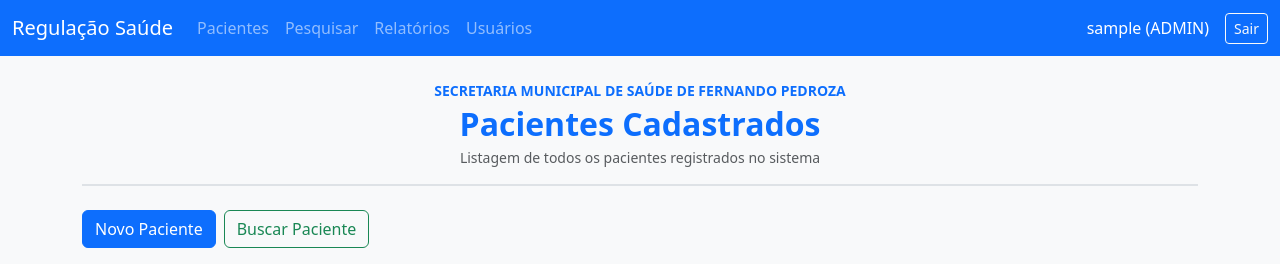
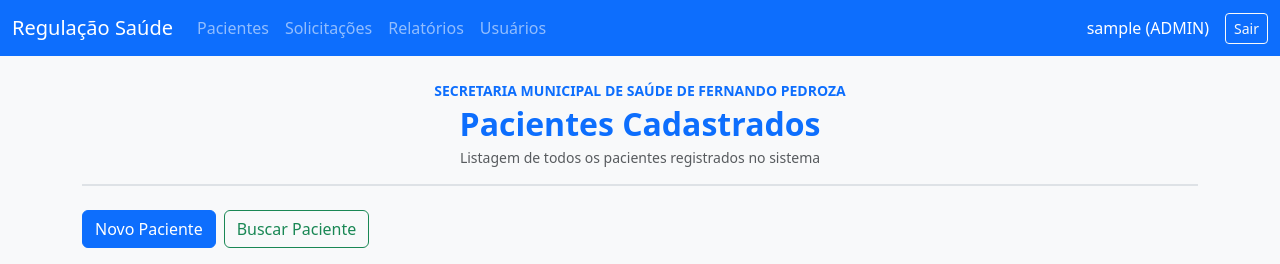
Before and after one commit to diegorafa87/GestaoRegulacao, a Flask app: page /pacientes in a window 1280 px wide. Shown: the top 264 px of the page. Run offline with Flask 3, Linux system fonts and the light colour scheme; the visitor is signed in with stand-in values (Sample User, id 1); data that the repository does not hold is empty; some libraries are stand-ins or nearby versions.

Commit message:
Renomeia menu Pesquisar para Solicitações

```diff
--- a/templates/base.html
+++ b/templates/base.html
@@ -20,7 +20,7 @@
       {% if session.get('usuario_id') %}
       <ul class="navbar-nav me-auto mb-2 mb-lg-0">
         <li class="nav-item"><a class="nav-link" href="/pacientes">Pacientes</a></li>
-        <li class="nav-item"><a class="nav-link" href="/pesquisar">Pesquisar</a></li>
+        <li class="nav-item"><a class="nav-link" href="/solicitacoes">Solicitações</a></li>
         <li class="nav-item"><a class="nav-link" href="/relatorios">Relatórios</a></li>
         {% if session.get('usuario_perfil') == 'ADMIN' %}
         <li class="nav-item"><a class="nav-link" href="/usuarios">Usuários</a></li>
```
